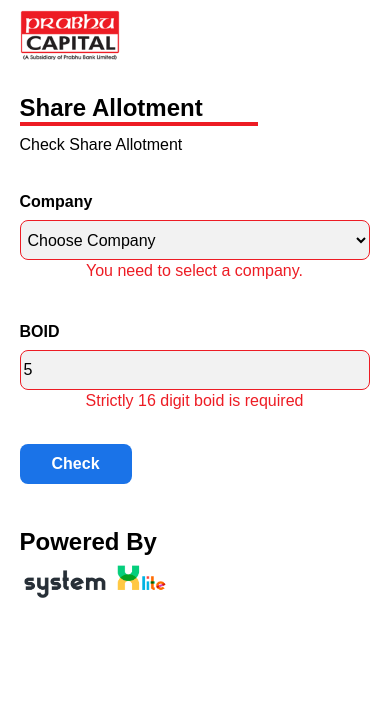
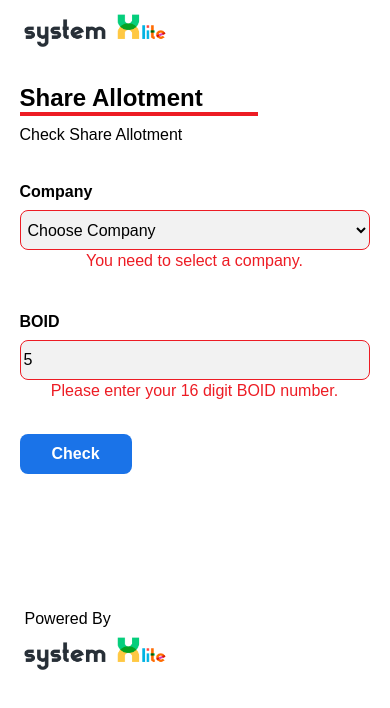
Before and after one commit to jiwancodes/ipo-result-client, a plain HTML site: page index.html in a window 390 px wide. Both pictures are taken after typing "5" into the empty fields and a click on the input "Check". Drawn offline with Linux system fonts and the light colour scheme.

Commit message:
changes in footer

```diff
--- a/index.html
+++ b/index.html
@@ -12,8 +12,8 @@
     <div class="share__allotment">
       <div>
         <div class="image__wrapper">
-          <a href="https://www.prabhucapital.com/" target="_blank"
-            ><img class="logo" src="./prabhu-logo.png" alt="logo prabhu capital"
+          <a href="https://www.systemxlite.com/" target="_blank"
+            ><img class="logo" src="./systemxlogo.png" alt="systemxlite logo"
           /></a>
         </div>
         <div class="title__wrapper">
--- a/script.js
+++ b/script.js
@@ -16,24 +16,21 @@
     const boid = document.querySelector('#boid');
     const company = document.getElementById("companyName");
     btn.disabled = true;
-    if (boid.value.length==0 && company.value=="") {
+    if (boid.value.length!=16 && company.value=="") {
         boid.style["border-color"]="#ed1c24";
         company.style["border-color"]="#ed1c24";
-        error.innerHTML = "Please enter a valid BOID number.";
+        error.innerHTML = "Please enter your 16 digit BOID number.";
         companyError.innerHTML = "You need to select a company.";
         return
     }
-    if (boid.value.length==0) {
+    if (boid.value.length!=16) {
         boid.style["border-color"]="#ed1c24";
-        error.innerHTML = "Please enter a valid BOID number.";
+        error.innerHTML = "Please enter your 16 digit BOID number.";
         return
     }
     if (company.value=="") {
         company.style["border-color"]="#ed1c24";
         companyError.innerHTML = "You need to select a company.";
-        return
-    }
-    if(boid.value.length!==16){
         return
     }
     btn.value='Checking...'
@@ -83,17 +80,13 @@
         this.value = this.value.slice(0,16);
     btn.disabled = false;
     result.innerHTML = '';
-    if (this.value.length==0) {
+    if(this.value.length!=16){
         this.style["border-color"]="#ed1c24";
-        error.innerHTML = "Please enter a valid BOID number.";
+        error.innerHTML = 'Please enter your 16 digit BOID number.';
     }
     if (this.value.length==16) {
         this.style["border-color"]="#515e63";
         error.innerHTML = '';
-    }
-    if(this.value.length!=0&&this.value.length!=16){
-        this.style["border-color"]="#ed1c24";
-        error.innerHTML = 'Strictly 16 digit boid is required';
     }
 });
 
--- a/style.css
+++ b/style.css
@@ -7,6 +7,7 @@
   --button-color: #1a73e8;
   --input-color: rgb(242, 242, 242);
   --border-color: #515e63;
+  --grey-color: #80808080;
   --font-color: #000000d9;
 
   /*===== Font sizes =====*/
@@ -36,8 +37,8 @@
   margin: 5px 0px;
 }
 .logo {
-  height: 70px;
-  width: 140px;
+  height: 40px;
+  width: 150px;
 }
 .title__wrapper {
   margin-top:30px;
@@ -132,9 +133,11 @@
 }
 .powered_by{
   width: max-content;
-  font-size: 24px;
-  font-weight: 700;
-
+  /* border-bottom: 4px solid var(--grey-color); */
+  font-size: var(--normal-font-size);
+  font-weight: 400;
+  padding: 0px 55px 0px 5px;
+  /* margin-bottom: 15px; */
 }
 .logo__big{
   width: 150px;
@@ -156,8 +159,8 @@
     /* height: auto; */
   }
   .logo {
-    height: 50px;
-    width: 100px;
+    height: 40px;
+    width: 150px;
   }
 
   .form {
@@ -171,9 +174,12 @@
   .form__div{
     margin:0px 0px 4vh 0px;
    }
+   .result__div{
+     height: 6px;
+   }
    .footer{
     position: relative;
-    margin-top: 4vh;
+    margin-top: 120px;
     top: 10px;
    }
 }
```
Also changed, not shown: script.min.js, style.min.css.
